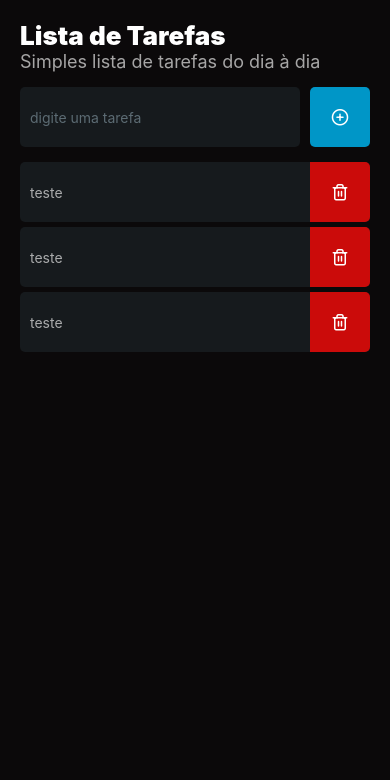
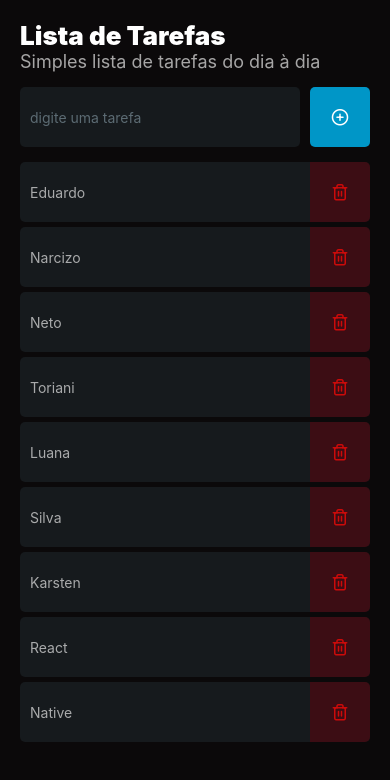
Before and after one commit to MrNaceja/simple-todolist, a React Native app: screen / in a window 390 px wide. Shown: the top 780 px of the page. Built offline with nearby package versions, Linux system fonts and the light colour scheme.

Commit message:
Ajustado listagem e Alerta para exclusão de tarefa

```diff
--- a/App.tsx
+++ b/App.tsx
@@ -1,4 +1,13 @@
+import { StatusBar } from 'expo-status-bar';
 import Home from './src/screens/Home';
 export default function App() {
-  return <Home />
+  return (
+    <>
+      <StatusBar
+        style='light'
+        translucent = {false}
+      />
+      <Home />
+    </>
+  )
 }
--- a/src/components/Task/index.tsx
+++ b/src/components/Task/index.tsx
@@ -1,17 +1,34 @@
-import { Text, TouchableHighlight, View } from "react-native";
+import { Text, TouchableHighlight, View, Alert } from "react-native";
 import { Feather } from '@expo/vector-icons';
 import { styles } from "./styles";
 
 interface PropsTask {
-    taskName: string
+    taskName: string,
+}
+
+export type ModelTask = {
+    id: number,
+    name: string
 }
 
 export default function Task({taskName} : PropsTask) {
+
+    function onPressDelete() {
+        Alert.alert('Deletar Tarefa', 'Você tem certeza desta ação?', [
+            {
+                text: 'Sim',
+                onPress: () => Alert.alert('Sucesso!', `Tarefa ${taskName} deletada`)
+            },
+            {
+                text: 'Não',
+            }
+        ])
+    }
     return (
         <View style={styles.taskContainer}>
             <Text style={styles.taskName}>{taskName}</Text>
-            <TouchableHighlight style={styles.taskButtonDelete}>
-                <Feather name="trash-2" size={18} color="#fff" />
+            <TouchableHighlight style={styles.taskButtonDelete} onPress={onPressDelete}>
+                <Feather name="trash-2" size={18} color="#cb0b0a" />
             </TouchableHighlight>
         </View>
     )
--- a/src/components/Task/styles.ts
+++ b/src/components/Task/styles.ts
@@ -8,14 +8,14 @@ export const styles = StyleSheet.create({
         height: 60,
         flexDirection: 'row',
         alignItems:"center",
-        overflow: 'hidden'
+        overflow: 'hidden',
     },
     taskName: {
         color: '#e6e6e6b4',
         flex: 1,
     },
     taskButtonDelete: {
-        backgroundColor:'#cb0b0a',
+        backgroundColor: '#62010c80',
         alignItems: 'center',
         height: '100%',
         width: 60,
--- a/src/screens/Home/index.tsx
+++ b/src/screens/Home/index.tsx
@@ -1,9 +1,21 @@
-import { Text, TextInput, TouchableOpacity, View } from "react-native";
+import { FlatList, Text, TextInput, TouchableOpacity, View } from "react-native";
 import { styles } from "./styles";
-import Task from '../../components/Task/index';
 import { Feather } from "@expo/vector-icons";
+import Task, { ModelTask } from "../../components/Task";
 
 export default function Home() {
+    const tasks : ModelTask[] = [
+        {id: 1, name: 'Eduardo'},
+        {id: 2, name: 'Narcizo'},
+        {id: 3, name: 'Neto'},
+        {id: 4, name: 'Toriani'},
+        {id: 5, name: 'Luana'},
+        {id: 6, name: 'Silva'},
+        {id: 7, name: 'Karsten'},
+        {id: 8, name: 'React'},
+        {id: 9, name: 'Native'}
+    ]
+
     return (
         <View style={styles.container}>
             <View style={styles.header}>
@@ -25,11 +37,15 @@ export default function Home() {
                     <Feather name="plus-circle" size={18} color="#fff" />
                 </TouchableOpacity>
             </View>
-            <View style={styles.tasksList}>
-                <Task taskName="teste"/>
-                <Task taskName="teste"/>
-                <Task taskName="teste"/>
-            </View>
+            <FlatList
+                data={tasks}
+                showsVerticalScrollIndicator={false}
+                contentContainerStyle ={styles.tasksList}
+                keyExtractor={task => task.id.toString()}
+                renderItem ={({item: task}) => (
+                    <Task taskName={task.name}/>
+                )}
+            />
         </View>
     )
 }
--- a/src/screens/Home/styles.ts
+++ b/src/screens/Home/styles.ts
@@ -43,6 +43,6 @@ export const styles = StyleSheet.create({
         fontSize: 26
     },
     tasksList: {
-        gap: 5
+        gap: 5,
     }
 })
```
